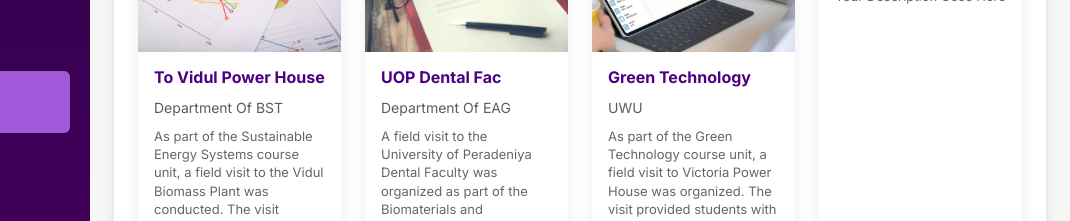
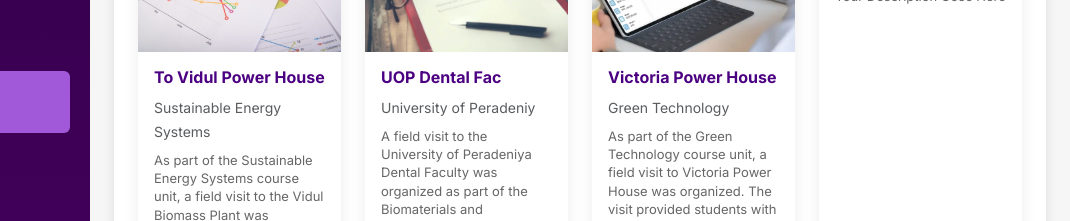
Before and after one commit to RashmiSithara/schedulo, a plain HTML site: page pages/field-visits-reports/index.html in a window 1280 px wide. Shown: the part 355-576 px from the top of the page, 210-1280 px from the left. Drawn offline with nearby package versions, Linux system fonts and the light colour scheme.

Commit message:
UWU/BBST/22/073 Update Content

```diff
--- a/pages/field-visits-reports/index.html
+++ b/pages/field-visits-reports/index.html
@@ -130,7 +130,7 @@
           <img src="/assets/images/report1.jpg" alt="Event" />
           <div class="p-3">
             <h6 class="fw-bold">To Vidul Power House</h6>
-            <small class="text-muted">Department Of BST</small>
+            <small class="text-muted">Sustainable Energy Systems</small>
             <p class="mt-2">
               As part of the Sustainable Energy Systems course unit, a field visit to the Vidul Biomass Plant was
               conducted. The visit offered students practical insights into biomass energy production, renewable energy
@@ -144,7 +144,7 @@
           <img src="/assets/images/report2.jpg" alt="Event" />
           <div class="p-3">
             <h6 class="fw-bold">UOP Dental Fac</h6>
-            <small class="text-muted">Department Of EAG</small>
+            <small class="text-muted">University of Peradeniy</small>
             <p class="mt-2">
               A field visit to the University of Peradeniya Dental Faculty was organized as part of the Biomaterials and
               Fabrication course unit. The visit provided valuable practical exposure to dental biomaterials,
@@ -157,8 +157,8 @@
         <div class="event-card w-25">
           <img src="/assets/images/report3.webp" alt="Event" />
           <div class="p-3">
-            <h6 class="fw-bold">Green Technology</h6>
-            <small class="text-muted">UWU</small>
+            <h6 class="fw-bold">Victoria Power House</h6>
+            <small class="text-muted">Green Technology</small>
             <p class="mt-2">
               As part of the Green Technology course unit, a field visit to Victoria Power House was organized. The visit provided students with hands-on insights into sustainable energy generation, eco-friendly power technologies, operational processes, and environmental management practices, helping them connect theoretical concepts of green technology with practical applications in renewable and clean energy systems.
             </p>
```
